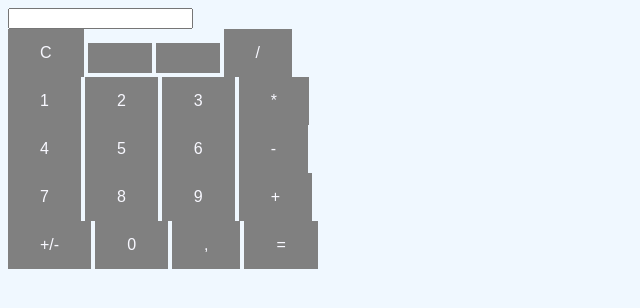
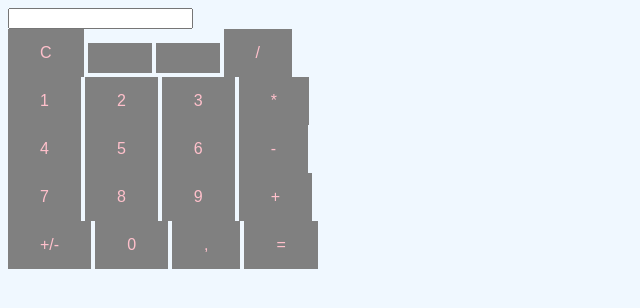
Before and after one commit to okaypavel/kalkulator, a plain HTML site: page index.html in a window 1280 px wide. Shown: the full height of the page, 0-640 px from the left. Drawn offline with Linux system fonts and the light colour scheme.

Commit message:
kolory i rozmiary

```diff
--- a/style.css
+++ b/style.css
@@ -5,7 +5,7 @@ body {
 .btn {
     background-color: #808080;
     border: none;
-    color: ghostwhite;
+    color: pink;
     padding: 15px 32px;
     text-align: center;
     text-decoration: none;
```
